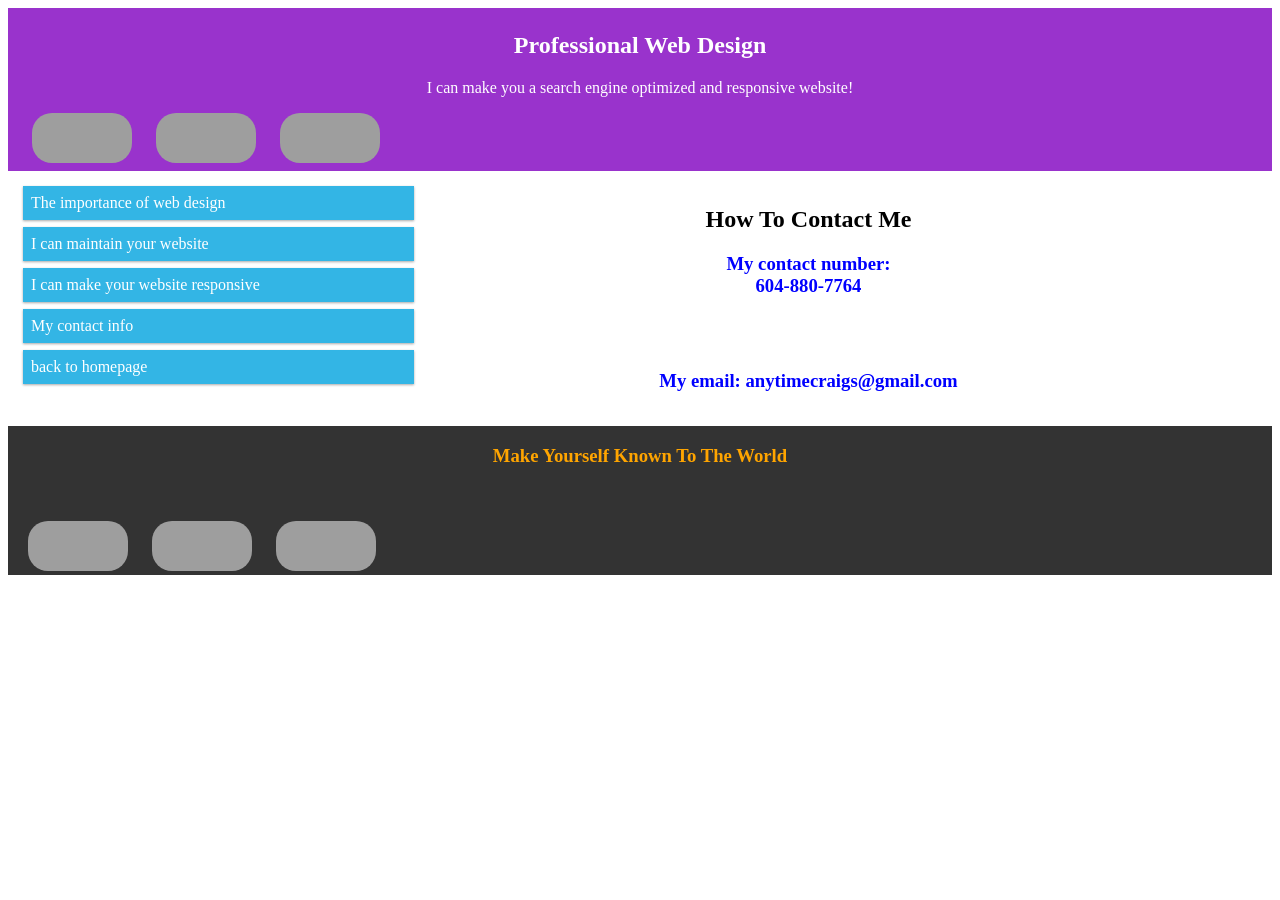
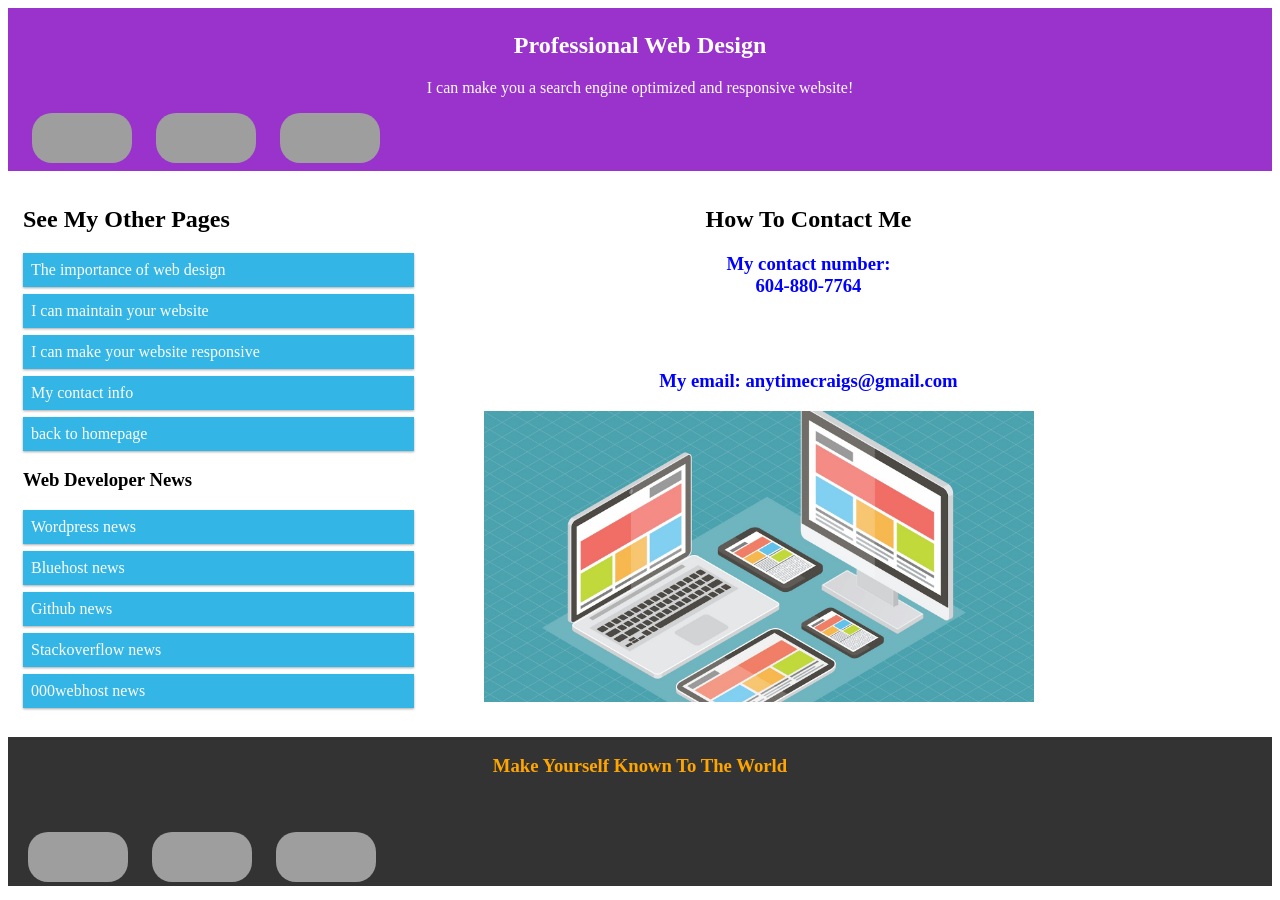
Before and after one commit to kogamikirito/kogamikirito.github.io, a Jekyll site: the page contact info/index.html, which Jekyll copies as it is, in a window 1280 px wide, cut to the strip 0-900 px from the top of the page. Built offline with Jekyll 4.4.1, drawn with Linux system fonts in a browser that asks for light colours; grey boxes are pictures that could not be loaded.

Commit message:
new contact info page

```diff
--- a/contact info/index.html
+++ b/contact info/index.html
@@ -153,20 +153,21 @@ nav{list-style-type:none;}
   <h1 style="text-align:center;">Professional Web Design</h1>
    <p style="text-align:center;">I can make you a search engine optimized and responsive website!</p>
 
-    <a href="https://twitter.com/DavsWebMaker">
-<img src="http://imgur.com/8Nn8p6Y.jpg" target="_blank" class="social"></a>
+    <a href="https://twitter.com/DavsWebMaker" target="_blank">
+<img src="http://imgur.com/8Nn8p6Y.jpg"  class="social"></a>
 
-<a href="https://everywherewebdesign.tumblr.com/">
-<img src="http://imgur.com/2CyGUY7.jpg" class="social" target="_blank"></a>
+<a href="https://everywherewebdesign.tumblr.com/" target="_blank">
+<img src="http://imgur.com/2CyGUY7.jpg" class="social" ></a>
 
-<a href="https://plus.google.com/105542291317532663696">
-    <img src="http://imgur.com/jIDr7r1.jpg" class="social" target="_blank"></a>
+<a href="https://plus.google.com/105542291317532663696" target="_blank">
+    <img src="http://imgur.com/jIDr7r1.jpg" class="social" ></a>
 </header>
 
 
 
 <section class="col-3 col-m-3 menu">
 
+    <h2> See My Other Pages</h2>
 <nav>
 
 <li ><a href="/web importance" class="ten">The importance of web design</a></li>
@@ -178,6 +179,23 @@ nav{list-style-type:none;}
 <li><a href="/contact info" class="ten">My contact info</a></li>
 
     <li><a href="/index.html" class="ten"> back to homepage</a></li>
+
+    <h3>Web Developer News</h3>
+
+<nav>
+
+<li ><a href="https://www.facebook.com/WordPress/" class="ten" target="_blank">Wordpress news</a></li>
+
+<li><a href="https://twitter.com/bluehost" class="ten" target="_blank">Bluehost news </a></li>
+
+<li><a href="https://www.facebook.com/GitHub/" class="ten" target="_blank">Github news</a></li>
+
+<li><a href="https://www.facebook.com/officialstackoverflow/" class="ten" target="_blank">Stackoverflow news</a></li>
+
+<li><a href="https://www.facebook.com/000webhost.Global/" class="ten" target="_blank">000webhost news</a></li>
+
+</nav>
+
 
 </nav>
 </section>
@@ -192,6 +210,10 @@ nav{list-style-type:none;}
 <br>
  <h1 style="text-align:center;color:blue;">My email: anytimecraigs@gmail.com</h1>
 
+<figure>
+<img src="http://kogamikirito.github.io/images/webdesign.png" class="type" alt="Go to W3Schools!" width="550" height="400" border="0"></a>
+   </figure>
+
 
 </section>
 
@@ -203,14 +225,14 @@ nav{list-style-type:none;}
 <br>
 <br>
 
-<a href="https://en.wikipedia.org/wiki/Web_design">
-<img src="http://imgur.com/IXE0bE6.png" class="social" target="_blank"></a>
+<a href="https://en.wikipedia.org/wiki/Web_design" target="_blank">
+<img src="http://imgur.com/IXE0bE6.png" class="social"></a>
 
-<a href="https://www.pinterest.com/explore/web-design/">
-<img src="http://imgur.com/4KLLgrM.jpg" class="social" target="_blank"></a>
+<a href="https://www.pinterest.com/explore/web-design/" target="_blank">
+<img src="http://imgur.com/4KLLgrM.jpg" class="social" ></a>
 
-<a href="https://www.facebook.com/people/David-Deda/100008534940582">
-<img src="http://imgur.com/V0NUl9y.jpg" class="social" target="_blank"></a>
+<a href="https://www.facebook.com/people/David-Deda/100008534940582" target="_blank">
+<img src="http://imgur.com/V0NUl9y.jpg" class="social" ></a>
 
 
 </footer>
```
